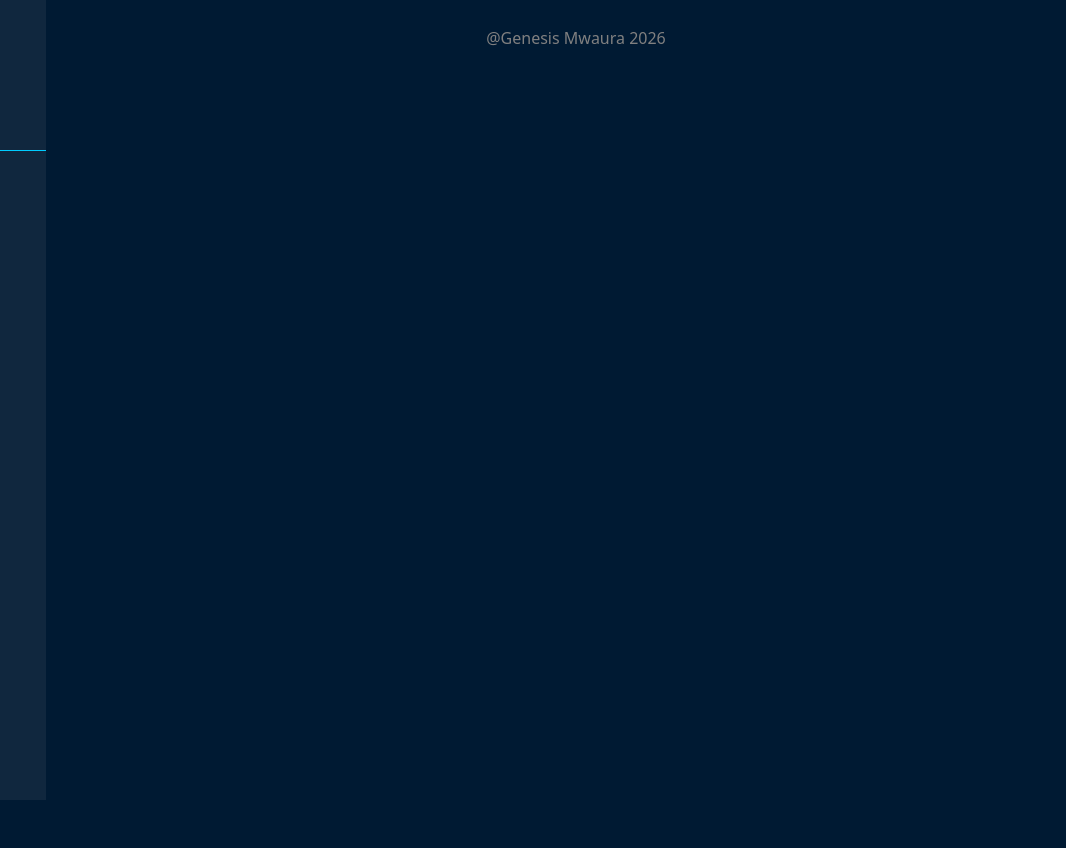
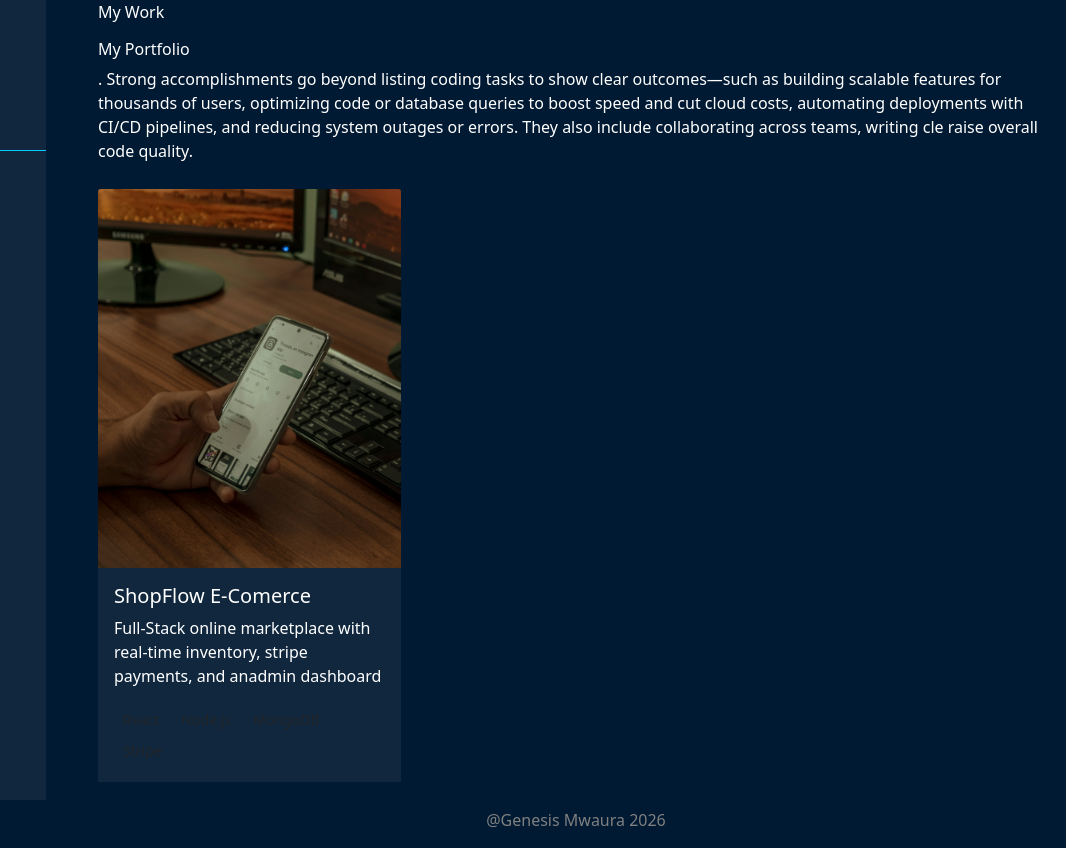
Before and after one commit to TheeGreat-GMN/genesis_profile, a plain HTML site: page portfolio.html in a window 1280 px wide. Shown: the full height of the page, 214-1280 px from the left. Before the commit the page ends 800 px from the top, so only its background shows below. Drawn offline with nearby package versions, Linux system fonts and the light colour scheme.

Commit message:
creating portfolio page

```diff
--- a/css/style.css
+++ b/css/style.css
@@ -202,8 +202,7 @@ body{
     padding-bottom: 15px;
     border: 2px solid var(--cyan-color);
 }
-
-.download-cv:hoover{
+.download-cv:hover{
     background-color: var(--cyan-color);
     color: var(--dark-blue-color);
     padding-left: 33px;
@@ -212,3 +211,10 @@ body{
     padding-bottom: 13px;
     border: 2px solid var(--cyan-color);
 }
+
+.my-work-card{
+    background-color: var(--light-blue-color);
+}
+.card-btn{
+    border: 1px solid var(--cyan-color);
+}
--- a/portfolio.html
+++ b/portfolio.html
@@ -87,7 +87,42 @@
 
             <!--main body-->
             <div class="main-body">
+                <section class="my-work">
+                    <p>My Work</p>
+                    <h6>My Portfolio</h6>
+                    <p>. Strong accomplishments go beyond listing coding
+                        tasks to show clear outcomes—such as building
+                        scalable features for thousands of users, optimizing
+                         code or database queries to boost speed and cut cloud
+                          costs, automating deployments with CI/CD pipelines,
+                           and reducing system outages or errors. They also
+                            include collaborating across teams, writing cle
+                             raise overall code quality.
+                    </p>
+                </section>
 
+                <section class="my-work-section">
+                    <div class="row">
+                        <div class="col-sm-4">
+                            <div class="my-work-card ">
+                                <img src="images/card_1.jpg" class="card-img-top">
+                                <div class="card-body">
+                                    <h5 class="card-tit">ShopFlow E-Comerce</h5>
+                                    <p>
+                                        Full-Stack online marketplace with real-time inventory, stripe payments, and anadmin dashboard
+                                    </p>
+                                    <button class="btn btn-sm"> React</button>
+                                    <button class="btn btn-sm"> Node.js</button>
+                                    <button class="btn btn-sm"> MongoDB</button>
+                                    <button class="btn btn-sm"> Stripe</button>
+                                </div>
+                            </div>
+                        </div>
+                        <div class="col-sm-8">
+
+                        </div>
+                    </div>
+                </section>
                 <section class="footer">
                     <div class="row">
                         <div>
```
Also changed, not shown: images/card_1.jpg (added).
